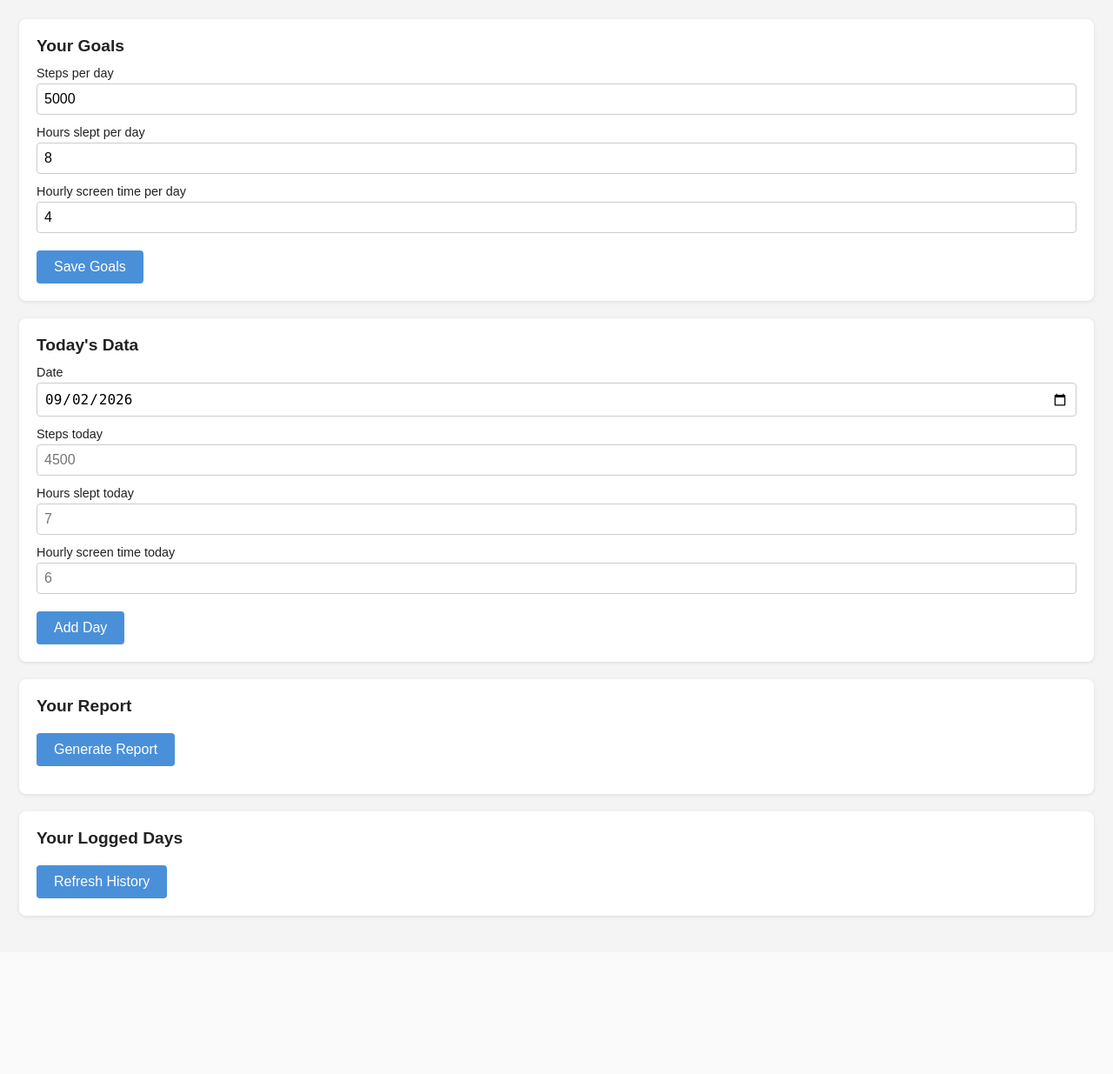
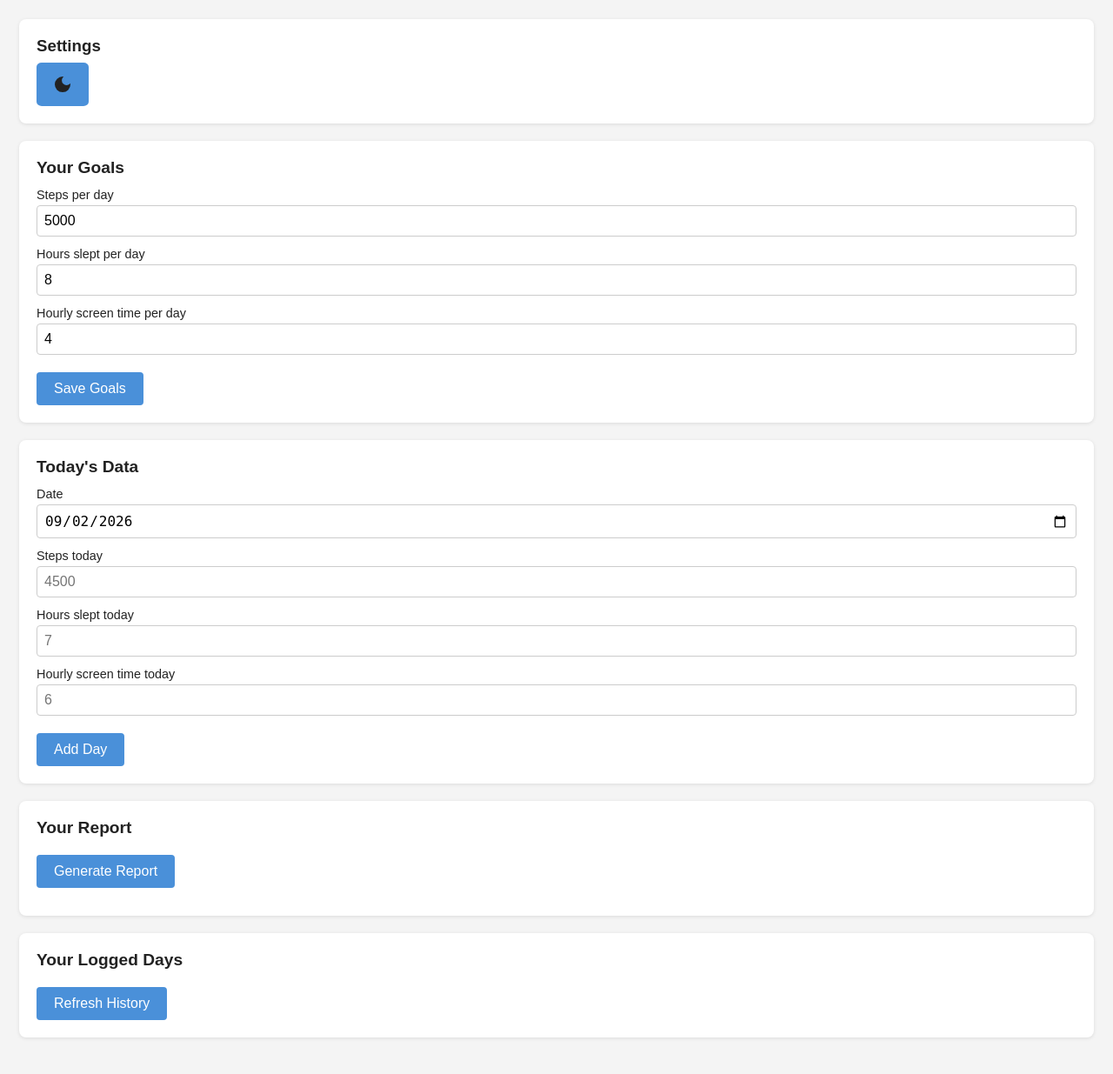
Before and after one commit to Abnele/AI-Health-Agent-v1.1, a Flask app: page / in a window 1280 px wide. Shown: the whole page at 87% size. Before the commit the page ends 1055 px from the top, so only its background shows below. Run offline with Flask 3, Linux system fonts and the light colour scheme; data that the repository does not hold is empty; parts of the project's set-up code (start-up, migrations or seed data) failed here and were passed over.

Commit message:
Dark mode added

```diff
--- a/HealthAgent/static/app.js
+++ b/HealthAgent/static/app.js
@@ -14,9 +14,9 @@ window.onload = async () => {
     const goals = await res.json()
 
 
-    if (goals.steps)        document.getElementById('goal-steps').value = goals.steps
-    if (goals.hours_slept)  document.getElementById('goal-sleep').value = goals.hours_slept
-    if (goals.screen_time)  document.getElementById('goal-screen').value = goals.screen_time
+    if (goals.steps)        document.getElementById('goal-steps').value = goals.steps;
+    if (goals.hours_slept)  document.getElementById('goal-sleep').value = goals.hours_slept;
+    if (goals.screen_time)  document.getElementById('goal-screen').value = goals.screen_time;
 
     // Check for exports
     const eventSource = new EventSource('/stream');
@@ -36,6 +36,17 @@ window.onload = async () => {
     eventSource.onerror = () => {
         console.log('SSE connection lost connection, will retry automatically...');
     };
+
+    // Dark mode settings
+    let darkmode = localStorage.getItem('darkmode');
+    const themeSwitcher = document.getElementById('theme-switcher');
+
+    if (darkmode === 'active') enableDarkmode();
+
+    themeSwitcher.addEventListener("click", () => {
+        darkmode = localStorage.getItem('darkmode');
+        darkmode !== "active" ? enableDarkmode() : disableDarkmode()
+    })
 
 
 
@@ -69,7 +80,7 @@ async function addData() {
     let null_response = false;
     for (entry of Object.values(data_today)) {
         console.log(entry);
-        if (!entry) {
+        if (entry === null || entry === undefined || isNan(entry)) {
             null_response = true;
         }
 
@@ -234,3 +245,13 @@ async function deleteDay(date) {
     if (deleteRes.ok) alert('Day Deleted!');
     refreshHistory();
 }
+
+async function enableDarkmode(){
+    document.body.classList.add('darkmode');
+    localStorage.setItem('darkmode', 'active');
+}
+
+async function disableDarkmode() {
+    document.body.classList.remove('darkmode');
+    localStorage.setItem('darkmode', null);
+}
--- a/HealthAgent/static/debug-style.css
+++ b/HealthAgent/static/debug-style.css
@@ -3,9 +3,9 @@
 
 body {
     background-color: black;
-    color: white;
+    color: greenyellow;
 }
 
 p {
-    color: white;
+    color: greenyellow;
 }
--- a/HealthAgent/static/style.css
+++ b/HealthAgent/static/style.css
@@ -1,9 +1,65 @@
 * {box-sizing: border-box; padding: 0; margin: 0;}
+
+:root{
+    --base-color: #f4f4f4;
+    --base-variant: aliceblue;
+    --background-variant: white;
+    --input: #ccc;
+    --text-color: #222;
+    --button-color: #4a90d9;
+}
+
+.darkmode{
+    --base-color: #171717;
+    --base-variant: rgb(101, 104, 107);
+    --background-variant: #232323;
+    --input: #6c6767;
+    --text-color: aliceblue;
+    --button-color: #066fe0;
+
+}
+
+#theme-switcher{
+    height: 50px;
+    width: 60px;
+    border-radius: 10%;
+    padding: 0px;
+    position: relative;
+    align-items: center;
+    display: flex;
+    justify-content: center;
+}
+
+#theme-switcher svg {
+    fill: var(--text-color);
+}
+
+#theme-switcher svg:first-child{
+    display: none;
+}
+
+
+.darkmode #theme-switcher svg:last-child{
+    display: none;
+}
+
+.darkmode #theme-switcher svg:first-child{
+    display: block;
+}
+
 
 body {
     font-family: sans-serif;
-    background: #f4f4f4;
-    color: #222;
+    background: var(--base-color);
+    color: var(--text-color);
+    padding: 22px;
+    margin: 0 auto;
+}
+
+body.dark-mode {
+    font-family: sans-serif;
+    background: #171717;
+    color: #ede9e9;
     padding: 22px;
     margin: 0 auto;
 }
@@ -11,7 +67,7 @@ body {
 
 header {
     padding: 20px;
-    border-bottom: 2px solid #ddd;
+    border-bottom: 2px solid var(--base-color);
     margin-bottom: 24px;
 }
 
@@ -22,7 +78,15 @@ h2 { font-size: 1.2rem; margin-bottom: 12px; }
 
 
 section {
-    background: white;
+    background: var(--background-variant);
+    border-radius: 8px;
+    padding: 20px;
+    margin-bottom: 20px;
+    box-shadow: 0 1px 4px rgba(0,0,0,0.1);
+}
+
+section.dark-mode {
+    background: var(--background-variant);
     border-radius: 8px;
     padding: 20px;
     margin-bottom: 20px;
@@ -41,15 +105,37 @@ input {
     width: 100%;
     padding: 8px;
     margin-top: 4px;
-    border: 1px solid #ccc;
+    border: 1px solid var(--input);
     border-radius: 4px;
     font-size: 1rem;
 }
 
+input.dark-mode {
+    display: block;
+    width: 100%;
+    padding: 8px;
+    margin-top: 4px;
+    border: 1px solid #6c6767;
+    border-radius: 4px;
+    font-size: 1rem;
+
+}
+
 
 button {
-    background: #4a90d9;
-    color: white;
+    background: var(--button-color);
+    color: var(--background-variant);
+    border: none;
+    padding: 10px 20px;
+    border-radius: 4px;
+    cursor: pointer;
+    font-size: 1rem;
+    margin-top: 8px;
+}
+
+button.dark-mode {
+    background: var(--button-color);
+    color: var(--base-variant);
     border: none;
     padding: 10px 20px;
     border-radius: 4px;
--- a/HealthAgent/templates/index.html
+++ b/HealthAgent/templates/index.html
@@ -12,6 +12,17 @@
 <body>
 
     <main>
+        <!-- Settings Hotbar -->
+        <section id="settings-hotbar">
+            <h3>Settings</h3>
+            <div class = "button-container">
+                <button id="theme-switcher">
+                    <svg xmlns="http://www.w3.org/2000/svg" height="24px" viewBox="0 -960 960 960" width="24px" fill="#e3e3e3"><path d="M338.5-338.5Q280-397 280-480t58.5-141.5Q397-680 480-680t141.5 58.5Q680-563 680-480t-58.5 141.5Q563-280 480-280t-141.5-58.5ZM200-440H40v-80h160v80Zm720 0H760v-80h160v80ZM440-760v-160h80v160h-80Zm0 720v-160h80v160h-80ZM256-650l-101-97 57-59 96 100-52 56Zm492 496-97-101 53-55 101 97-57 59Zm-98-550 97-101 59 57-100 96-56-52ZM154-212l101-97 55 53-97 101-59-57Z"/></svg>
+                    <svg xmlns="http://www.w3.org/2000/svg" height="24px" viewBox="0 -960 960 960" width="24px" fill="#e3e3e3"><path d="M480-120q-150 0-255-105T120-480q0-150 105-255t255-105q14 0 27.5 1t26.5 3q-41 29-65.5 75.5T444-660q0 90 63 153t153 63q55 0 101-24.5t75-65.5q2 13 3 26.5t1 27.5q0 150-105 255T480-120Z"/></svg>
+                </button>
+            </div>
+
+        </section>
 
 
         <!-- Goals Section -->
```
